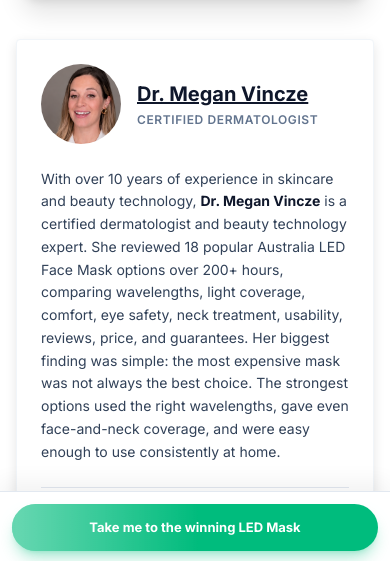
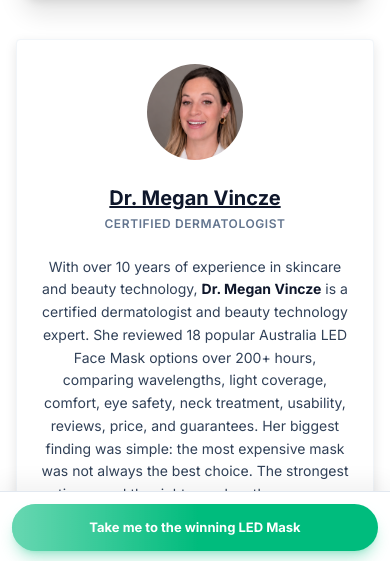
Before and after one commit to naman-14113114/BestLedFaceMask, a Next.js app in the folder apps/site/: page /best-led-face-mask-au-2026 in a window 390 px wide. Shown: the part 281-842 px from the top of the page. Built offline with nearby package versions, Linux system fonts and the light colour scheme; no server answers; a web font is replaced by a local one.

Commit message:
feat: add NewAdvertorial component for legacy marketing pages

```diff
--- a/apps/site/src/legacy-pages/NewAdvertorial.tsx
+++ b/apps/site/src/legacy-pages/NewAdvertorial.tsx
@@ -717,28 +717,30 @@ export default function Home({
           />
 
           <div className="bg-white p-6 md:p-8 rounded-sm shadow-[0_4px_12px_rgba(0,0,0,0.1)] max-w-5xl mx-auto border border-slate-100 text-slate-800">
-            <div className="flex items-center gap-4 mb-6">
+            <div className="flex flex-col md:block items-center text-center md:text-left w-full">
+              <div className="flex flex-col md:flex-row items-center gap-4 mb-6">
                 <img
                   src="/img/dr-megan-vincze.png"
                   alt="Dr. Megan Vincze"
-                className="w-20 h-20 md:w-24 md:h-24 rounded-full object-cover"
+                  className="w-24 h-24 md:w-24 md:h-24 rounded-full object-cover mb-2 md:mb-0"
                 />
-              <div className="text-left">
+                <div>
                   <h3 className="font-bold text-xl md:text-2xl underline text-slate-900">Dr. Megan Vincze</h3>
                   <p className="text-xs md:text-sm text-slate-500 uppercase tracking-wider font-semibold mt-1">Certified Dermatologist</p>
                 </div>
               </div>
 
-            <div className="text-left text-sm md:text-base text-slate-700 leading-relaxed mb-6">
+              <div className="text-sm md:text-base text-slate-700 leading-relaxed mb-6">
                 <p>
                   With over 10 years of experience in skincare and beauty technology, <strong className="text-slate-900">Dr. Megan Vincze</strong> is a certified dermatologist and beauty technology expert. She reviewed 18 popular {market.titleCountry} LED Face Mask options over 200+ hours, comparing wavelengths, light coverage, comfort, eye safety, neck treatment, usability, reviews, price, and guarantees. Her biggest finding was simple: the most expensive mask was not always the best choice. The strongest options used the right wavelengths, gave even face-and-neck coverage, and were easy enough to use consistently at home.
                 </p>
               </div>
 
-            <hr className="border-slate-200 mb-4" />
+              <hr className="border-slate-200 w-full mb-4" />
 
-            <div className="text-right text-xs md:text-sm italic text-slate-600">
+              <div className="text-xs md:text-sm italic text-slate-600 md:text-right">
                 * Recommended by over 1,000 {market.buyerLabel} skincare users.
+              </div>
             </div>
           </div>
         </div>
```
Lines whose indentation alone changed are shown as unchanged.
